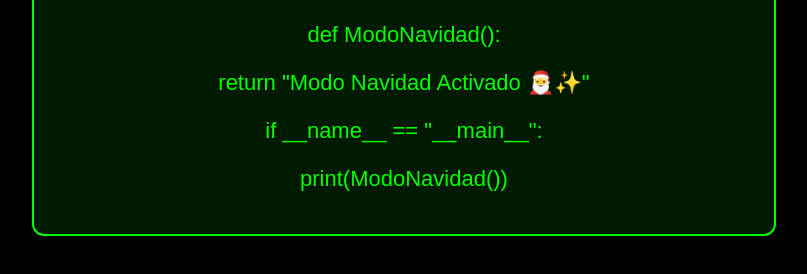
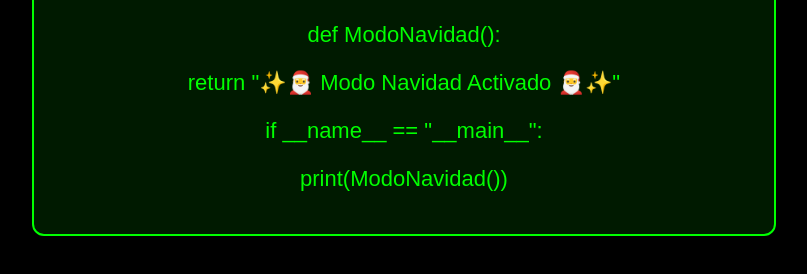
Before and after one commit to JairoCastilloRubi/TarjetaNavidad, a plain HTML site: page index.html in a window 1280 px wide. Shown: the part 644-918 px from the top of the page, without its empty margins (236-1043 px from the left). Drawn offline with Linux system fonts and the light colour scheme.

Commit message:
Update index.html

```diff
--- a/index.html
+++ b/index.html
@@ -34,7 +34,7 @@ p {
     <h1>🎄🖥️ 🎅🏻 🖥️ 🎄</h1>
     <img src="arbol_navidad_lento.gif" alt="GIF Navideño" style="width:90%; border-radius:10px;">
     <p>def ModoNavidad():</p>
-    <p>    return "Modo Navidad Activado 🎅✨"</p>
+    <p>    return "✨🎅 Modo Navidad Activado 🎅✨"</p>
     <p>if __name__ == "__main__":</p>
     <p>    print(ModoNavidad())</p>
 </div>
```
